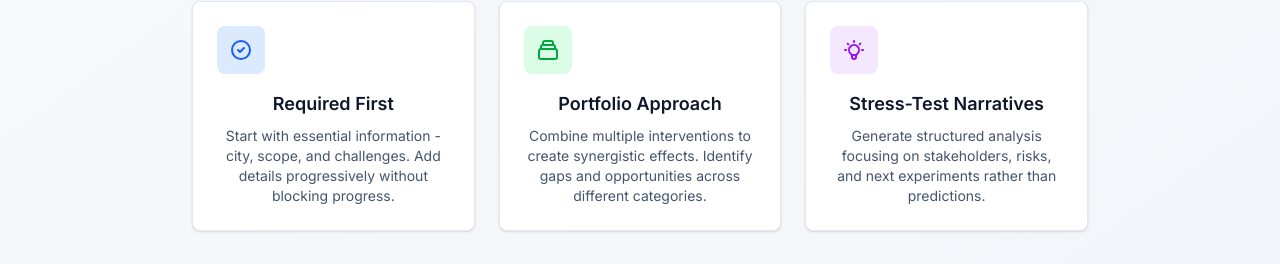
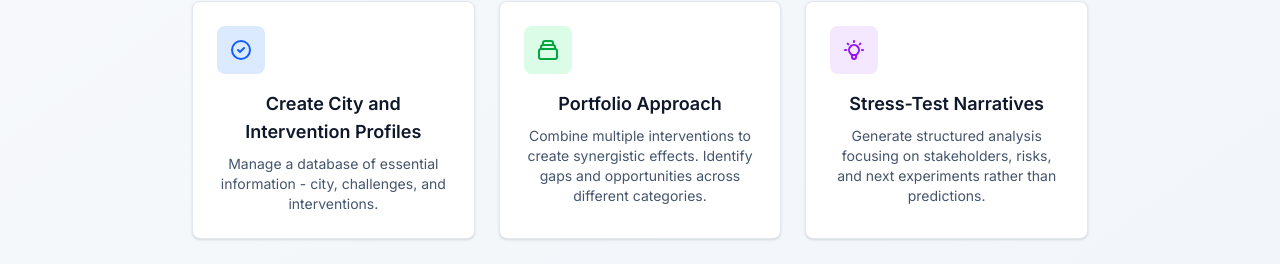
Before and after one commit to tteslee/what-if, a Next.js app: page / in a window 1280 px wide. Shown: the part 536-800 px from the top of the page. Built offline with nearby package versions, Linux system fonts and the light colour scheme; no server answers; the database is empty.

Commit message:
translation fix

```diff
--- a/src/translations/en.ts
+++ b/src/translations/en.ts
@@ -39,8 +39,8 @@ export const en = {
   // Design Principles
   designPrinciples: {
     requiredFirst: {
-      title: 'Required First',
-      description: 'Start with essential information - city, scope, and challenges. Add details progressively without blocking progress.',
+      title: 'Create City and Intervention Profiles',
+      description: 'Manage a database of essential information - city, challenges, and interventions.',
     },
     portfolioApproach: {
       title: 'Portfolio Approach',
--- a/src/translations/ko.ts
+++ b/src/translations/ko.ts
@@ -39,16 +39,16 @@ export const ko = {
   // Design Principles
   designPrinciples: {
     requiredFirst: {
-      title: '필수 정보 우선',
-      description: '도시, 범위, 과제 등 핵심 정보부터 시작하세요. 진행을 막지 않으면서 점진적으로 세부사항을 추가하세요.',
+      title: '도시 프로필과 솔루션 프로필 생성',
+      description: '도시, 범위, 과제 등 핵심 정보를 담은 데이터베이스를 관리하세요.',
     },
     portfolioApproach: {
       title: '포트폴리오 접근법',
-      description: '여러 개입을 결합하여 시너지 효과를 창출하세요. 다양한 카테고리에서 격차와 기회를 식별하세요.',
+      description: '여러 솔루션을 결합하여 시너지 효과를 창출하세요.',
     },
     stressTestNarratives: {
-      title: '내러티브 스트레스 테스트',
-      description: '예측보다는 이해관계자, 위험, 다음 실험에 초점을 맞춘 구조화된 분석을 생성하세요.',
+      title: '시나리오 스트레스 테스트',
+      description: '정확한 결과 예측보다는 이해관계자, 위험, 다음 실험에 초점을 맞춘 구조화된 시나리오를 생성하세요.',
     },
   },
 
```
